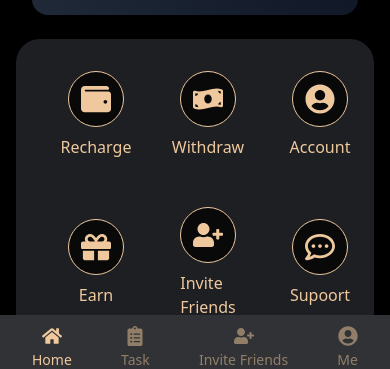
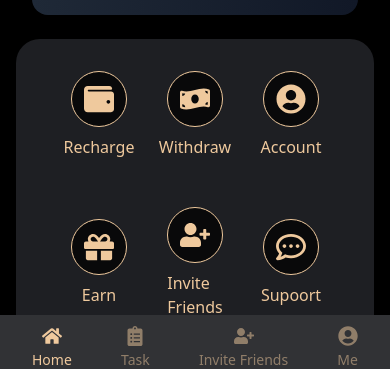
Before and after one commit to WaseemAliSargani/WealthPro, a React (Vite) app: page / in a window 390 px wide. Shown: the part 471-840 px from the top of the page. Built offline with nearby package versions, Linux system fonts and the light colour scheme.

Commit message:
Designing of homepage

```diff
--- a/src/Components/HomeOption.jsx
+++ b/src/Components/HomeOption.jsx
@@ -17,7 +17,7 @@ const HomeOption = () => {
     return (
         <div className=' w-full md:px-4 mb-6'>
             <div className="container mx-auto w-full bg-[#1e1f23] rounded-3xl px-20 py-8">
-                <div className='grid grid-cols-3 gap-x-28 md:gap-x-20 gap-y-12 flex-wrap'>
+                <div className='grid grid-cols-3 gap-x-[90px] md:gap-x-20 gap-y-12 flex-wrap'>
                     {/* 1 */}
                     <Link to={'/Recharge'} className='flex items-center justify-center flex-col gap-y-2'>
                         <div className='text-3xl bg-black/70 border border-[#efc99d] p-3 rounded-full'>
```
